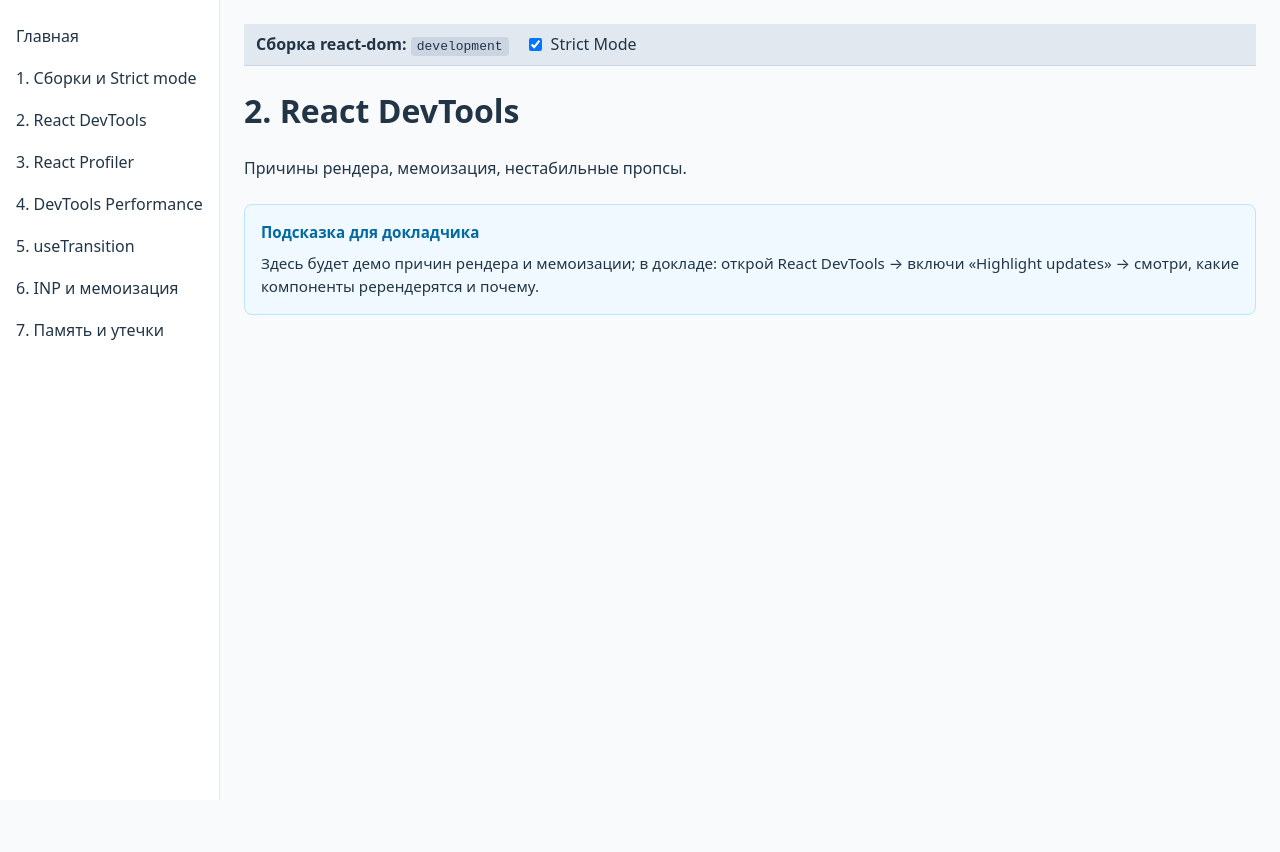
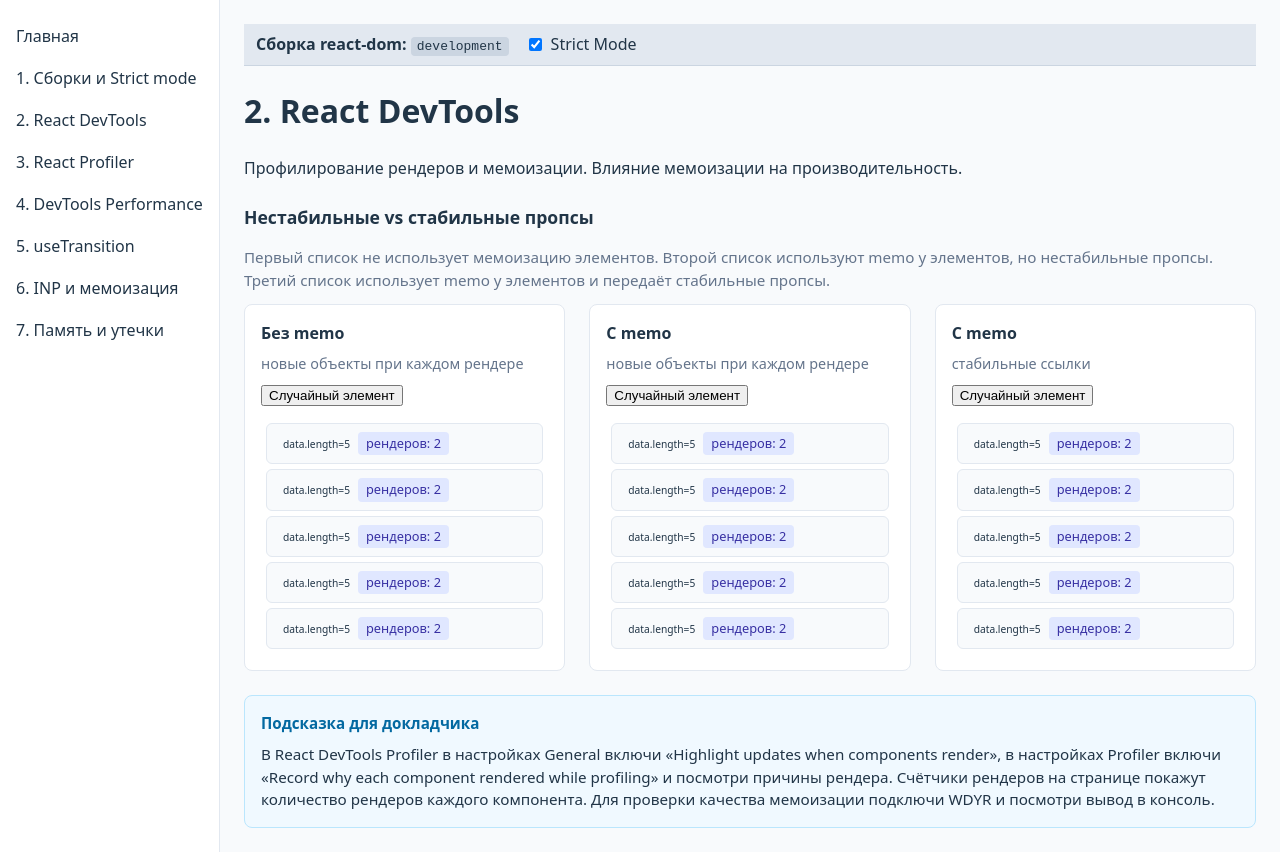
Before and after one commit to victor-homyakov/react-profiling-demo, a React (Vite) app: page /devtools in a window 1280 px wide. Before the commit the page ends 800 px from the top, so only its background shows below. Built offline with nearby package versions, Linux system fonts and the light colour scheme.

Commit message:
Add UnstablePropsDemo for render profiling

```diff
--- /dev/null
+++ b/src/components/RenderCountBadge.tsx
@@ -0,0 +1,21 @@
+import { useRenderCount } from "../hooks/useRenderCount";
+
+export function RenderCountBadge({ label }: { label?: string }) {
+    const count = useRenderCount();
+
+    return (
+        <span
+            style={{
+                background: "#e0e7ff",
+                borderRadius: 4,
+                color: "#3730a3",
+                display: "inline-block",
+                marginLeft: 8,
+                padding: "2px 8px",
+            }}
+            title="Количество рендеров"
+        >
+            {label ? `${label}: ` : ""}рендеров: {count}
+        </span>
+    );
+}
--- /dev/null
+++ b/src/demos/UnstablePropsDemo.tsx
@@ -0,0 +1,144 @@
+import { memo, useCallback, useMemo, useState } from "react";
+import { RenderCountBadge } from "../components/RenderCountBadge";
+
+const ITEMS = ["Яблоко", "Банан", "Вишня", "Дыня", "Ежевика"];
+
+function pickRandom<T>(arr: readonly T[]): T {
+    return arr[Math.floor(Math.random() * arr.length)];
+}
+
+function ListItem({
+    label,
+    onSelect,
+    style,
+    data,
+}: {
+    label: string;
+    onSelect: (item: string) => void;
+    style: React.CSSProperties;
+    data: readonly string[];
+}) {
+    return (
+        <div style={{ ...itemStyle, ...style }}>
+            {/* <button type="button" onClick={() => onSelect(label)}>
+                {label}
+            </button> */}
+            <span style={{ fontSize: "0.8em", marginLeft: 8 }}>data.length={data.length}</span>
+            <RenderCountBadge />
+        </div>
+    );
+}
+
+const ListItemMemo = memo(ListItem);
+
+const itemStyle: React.CSSProperties = {
+    background: "#f8fafc",
+    border: "1px solid #e2e8f0",
+    borderRadius: 6,
+    fontSize: "0.8em",
+    marginTop: 4,
+    padding: 8,
+};
+
+function NoMemoList() {
+    const [selected, setSelected] = useState<string | null>(null);
+    return (
+        <div style={blockStyle}>
+            <h3 style={h3Style}>Без memo</h3>
+            <p style={pStyle}>новые объекты при каждом рендере</p>
+            <button type="button" onClick={() => setSelected(pickRandom(ITEMS))} style={randomButtonStyle}>
+                Случайный элемент
+            </button>
+            {ITEMS.map((item) => (
+                <ListItem
+                    key={item}
+                    label={item}
+                    onSelect={(value) => setSelected(value)}
+                    style={{ margin: 5 }}
+                    data={[...ITEMS]}
+                />
+            ))}
+            {selected && <p style={{ marginTop: 8 }}>Выбрано: {selected}</p>}
+        </div>
+    );
+}
+
+/**
+ * Плохие пропсы: новые ссылки при каждом рендере родителя — memo не помогает
+ */
+function BadPropsList() {
+    const [selected, setSelected] = useState<string | null>(null);
+    return (
+        <div style={blockStyle}>
+            <h3 style={h3Style}>С memo</h3>
+            <p style={pStyle}>новые объекты при каждом рендере</p>
+            <button type="button" onClick={() => setSelected(pickRandom(ITEMS))} style={randomButtonStyle}>
+                Случайный элемент
+            </button>
+            {ITEMS.map((item) => (
+                <ListItemMemo
+                    key={item}
+                    label={item}
+                    onSelect={(value) => setSelected(value)}
+                    style={{ margin: 5 }}
+                    data={[...ITEMS]}
+                />
+            ))}
+            {selected && <p style={{ marginTop: 8 }}>Выбрано: {selected}</p>}
+        </div>
+    );
+}
+
+/**
+ * Хорошие пропсы: стабильные ссылки — memo сокращает ререндеры
+ */
+function GoodPropsList() {
+    const [selected, setSelected] = useState<string | null>(null);
+    const onSelect = useCallback((item: string) => {
+        setSelected(item);
+    }, []);
+    const stableStyle = useMemo(() => ({ margin: 5 }), []);
+    return (
+        <div style={blockStyle}>
+            <h3 style={h3Style}>С memo</h3>
+            <p style={pStyle}>стабильные ссылки</p>
+            <button type="button" onClick={() => setSelected(pickRandom(ITEMS))} style={randomButtonStyle}>
+                Случайный элемент
+            </button>
+            {ITEMS.map((item) => (
+                <ListItemMemo key={item} label={item} onSelect={onSelect} style={stableStyle} data={ITEMS} />
+            ))}
+            {selected && <p style={{ marginTop: 8 }}>Выбрано: {selected}</p>}
+        </div>
+    );
+}
+
+const blockStyle: React.CSSProperties = {
+    background: "#fff",
+    border: "1px solid #e2e8f0",
+    borderRadius: 8,
+    flex: 1,
+    minWidth: 0,
+    padding: 16,
+};
+
+const h3Style: React.CSSProperties = { margin: "0 0 8px", fontSize: "1em" };
+const pStyle: React.CSSProperties = { margin: "0 0 8px", fontSize: "0.9em", color: "#64748b" };
+const randomButtonStyle: React.CSSProperties = { cursor: "pointer", marginBottom: 12 };
+
+export function UnstablePropsDemo() {
+    return (
+        <section style={{ marginTop: 24 }}>
+            <h2 style={{ fontSize: "1.1em", marginBottom: 8 }}>Нестабильные vs стабильные пропсы</h2>
+            <p style={{ color: "#64748b", fontSize: "0.95em", marginBottom: 12 }}>
+                Первый список не использует мемоизацию элементов. Второй список используют memo у элементов, но
+                нестабильные пропсы. Третий список использует memo у элементов и передаёт стабильные пропсы.
+            </p>
+            <div style={{ display: "flex", gap: 24, flexWrap: "wrap" }}>
+                <NoMemoList />
+                <BadPropsList />
+                <GoodPropsList />
+            </div>
+        </section>
+    );
+}
--- /dev/null
+++ b/src/hooks/useRenderCount.ts
@@ -0,0 +1,11 @@
+import { useRef } from "react";
+
+/**
+ * Returns the current render count for this component.
+ * Increments on every render (including the first).
+ */
+export function useRenderCount(): number {
+    const countRef = useRef(0);
+    countRef.current += 1;
+    return countRef.current;
+}
--- a/src/pages/DevToolsPage.tsx
+++ b/src/pages/DevToolsPage.tsx
@@ -1,13 +1,19 @@
 import { SpeakerHint } from "../components/SpeakerHint";
+import { UnstablePropsDemo } from "../demos/UnstablePropsDemo";
 
 export function DevToolsPage() {
     return (
         <div>
             <h1>2. React DevTools</h1>
-            <p>Причины рендера, мемоизация, нестабильные пропсы.</p>
+            <p>Профилирование рендеров и мемоизации. Влияние мемоизации на производительность.</p>
+
+            <UnstablePropsDemo />
+
             <SpeakerHint>
-                Здесь будет демо причин рендера и мемоизации; в докладе: открой React DevTools → включи «Highlight
-                updates» → смотри, какие компоненты ререндерятся и почему.
+                В React DevTools Profiler в настройках General включи «Highlight updates when components render», в
+                настройках Profiler включи «Record why each component rendered while profiling» и посмотри причины
+                рендера. Счётчики рендеров на странице покажут количество рендеров каждого компонента. Для проверки
+                качества мемоизации подключи WDYR и посмотри вывод в консоль.
             </SpeakerHint>
         </div>
     );
```
